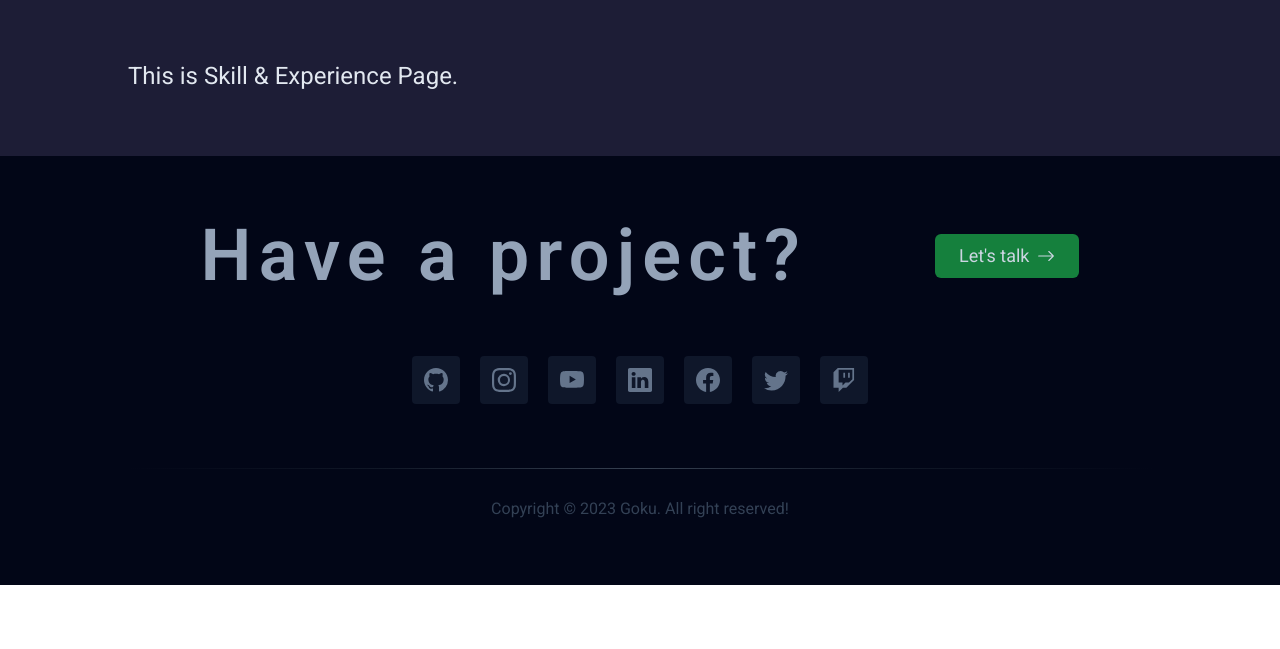
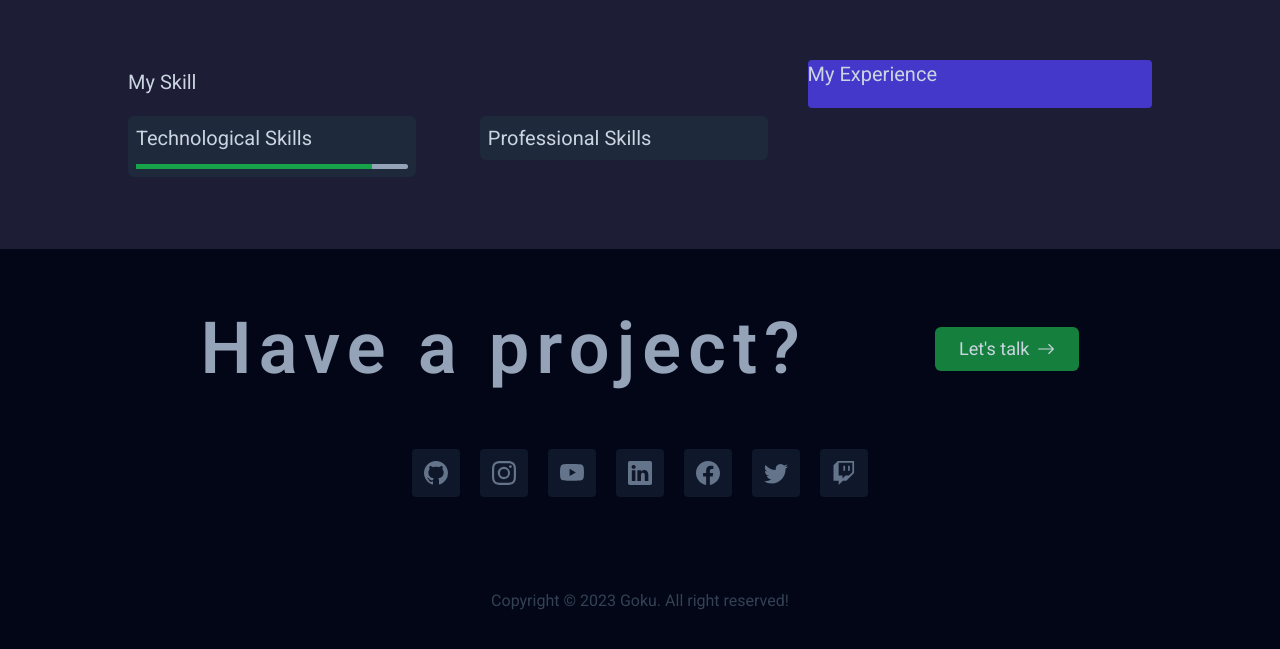
Before and after one commit to gokarna123-goku/m_portfolio, a React (Vite) app: page / in a window 1280 px wide. Shown: the part 1604-2253 px from the top of the page. Before the commit the page ends 2189 px from the top, so only its background shows below. Built offline with nearby package versions, Linux system fonts and the light colour scheme.

Commit message:
working on the skill section

```diff
--- a/src/components/Skill_Experience/SkillExperience.jsx
+++ b/src/components/Skill_Experience/SkillExperience.jsx
@@ -4,9 +4,33 @@ const SkillExperience = () => {
   return (
     <>
       <div className="px-32 py-16 bg-slate-950/5">
-        <h1 className="text-2xl text-slate-200">
-          This is Skill & Experience Page.
-        </h1>
+        <div className="flex w-full h-auto items-start justify-center gap-10">
+          <div className="skill-box w-[65%] h-auto py-2">
+            <h1 className="text-xl font-normal text-slate-300 mb-5">
+              My Skill
+            </h1>
+            <div className="flex items-start gap-16">
+              <div className="w-1/2 bg-slate-800 p-2 rounded-md">
+                <h1 className="text-xl font-normal text-slate-300 mb-3">
+                  Technological Skills
+                </h1>
+                <div className="progress w-full h-auto bg-slate-400 rounded-full">
+                    <div className="indicator bg-green-600 w-[87%] h-[0.3rem]"></div>
+                </div>
+              </div>
+              <div className="w-1/2 bg-slate-800 p-2 rounded-md">
+                <h1 className="text-xl font-normal text-slate-300">
+                  Professional Skills
+                </h1>
+              </div>
+            </div>
+          </div>
+          <div className="experience-box w-[35%] h-auto bg-indigo-700 rounded">
+            <h1 className="text-xl font-normal text-slate-300 mb-5">
+              My Experience
+            </h1>
+          </div>
+        </div>
       </div>
     </>
   );
```
